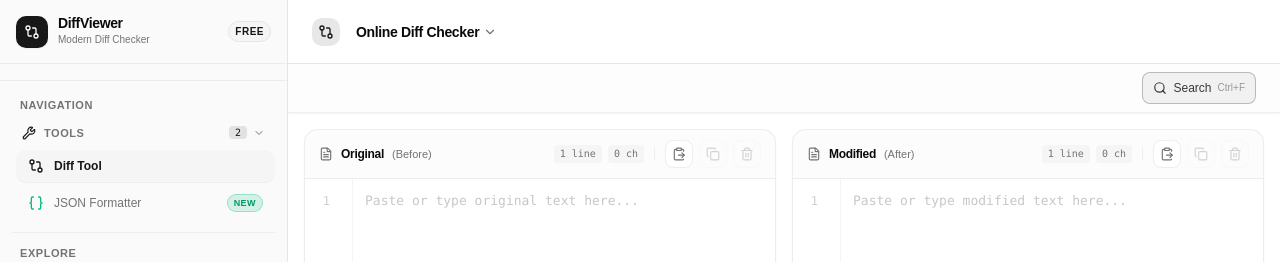
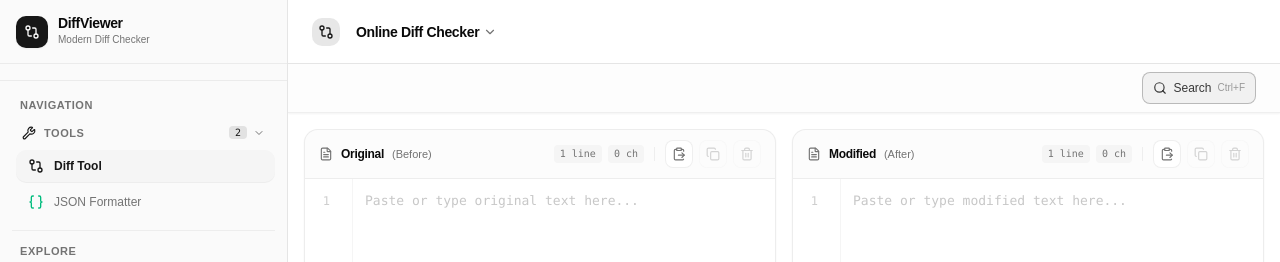
Before and after one commit to ujjwalraj123/diffviewer, a React (Vite) app: page / in a window 1280 px wide. Shown: the top 262 px of the page. Built offline with nearby package versions, Linux system fonts and the light colour scheme.

Commit message:
Tags removed - new,free

```diff
--- a/src/components/AppSidebar.tsx
+++ b/src/components/AppSidebar.tsx
@@ -156,10 +156,6 @@ export function AppSidebar({
               </span>
             </div>
           </Link>
-
-          <span className="text-[10px] font-semibold uppercase tracking-wider px-1.5 py-0.5 rounded-full bg-sidebar-accent text-sidebar-accent-foreground border border-sidebar-border">
-            Free
-          </span>
         </div>
 
         <div className="shrink-0 flex justify-center py-2 border-b border-sidebar-border/70">
@@ -225,9 +221,6 @@ export function AppSidebar({
                       <Braces className="size-4 text-emerald-500" />
                       <span>JSON Formatter</span>
                     </div>
-                    <span className="text-[9px] font-semibold uppercase tracking-wider px-1.5 py-0.5 rounded-full bg-emerald-500/15 text-emerald-600 dark:text-emerald-400 border border-emerald-500/30">
-                      New
-                    </span>
                   </Link>
                 </nav>
               )}
```
